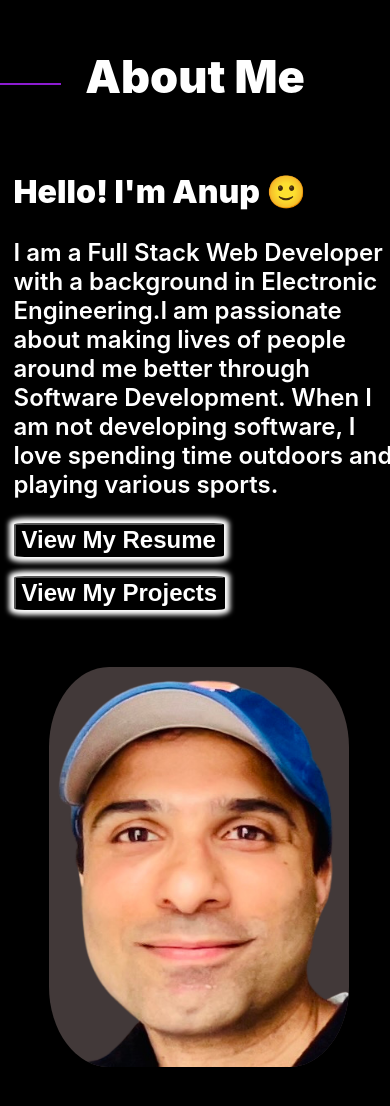
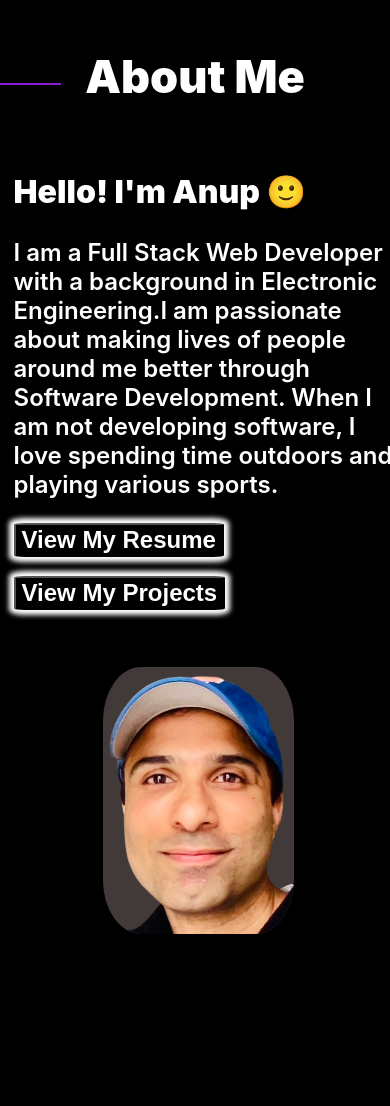
Before and after one commit to Anup-SoftwareDev/Portfolio-React, a React (Create React App) app: page / in a window 390 px wide. Shown: the part 912-2018 px from the top of the page. Built offline with nearby package versions, Linux system fonts and the light colour scheme.

Commit message:
profile photo size changed for smaller screens

```diff
--- a/src/components/About/About.module.css
+++ b/src/components/About/About.module.css
@@ -92,14 +92,18 @@
     .AboutMe .Container .Text a button{
         font-size: 1.5rem;
     }
+    .AboutMe .Container .Photo .Me{
+        height: 60%;
+        width: 50%;
+     }
 
 }
 
 @media (max-width: 500px){
 
     .AboutMe .Container .Photo .Me{
-        height: 80%;
-        width: 80%;
+        height: 60%;
+        width: 50%;
      }
 
      .AboutMe .Container .Text p{
```
